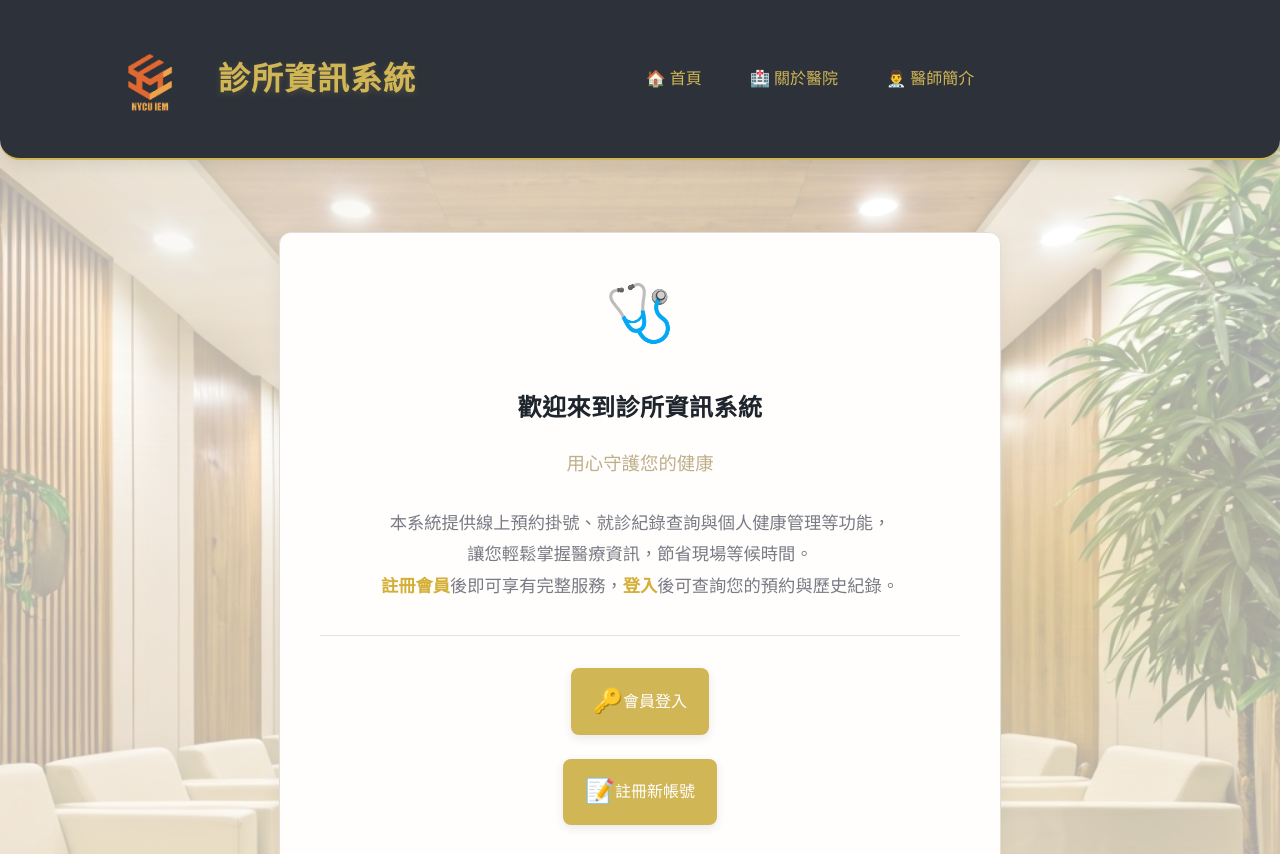
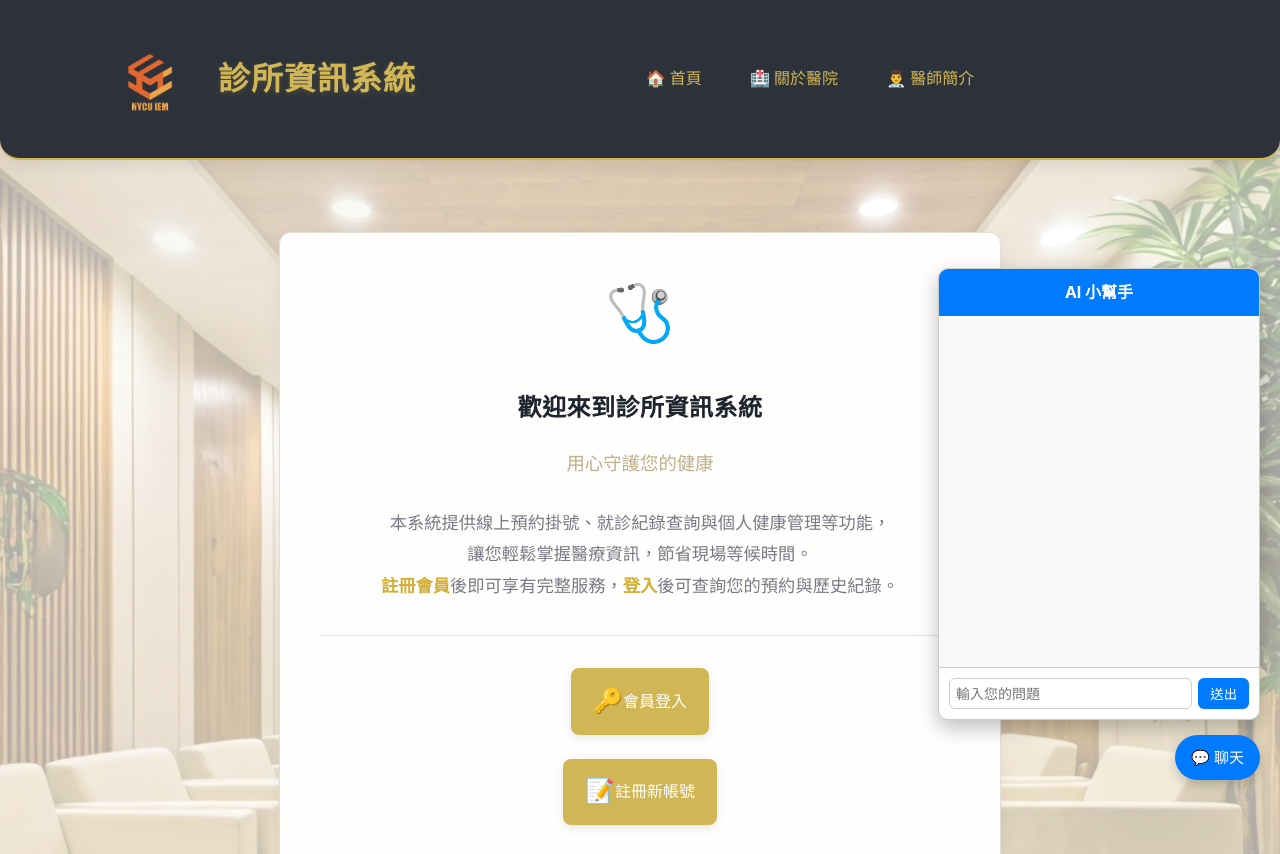
Before and after one commit to royalbear37/clinic, a PHP site: page / in a window 1280 px wide. Shown: the top 854 px of the page. Run offline with PHP 8.4, Linux system fonts and the light colour scheme.

Commit message:
ai機器人

```diff
--- /dev/null
+++ b/ai_assistant/chat_widget.php
@@ -0,0 +1,205 @@
+<!-- ai_assistant/chat_widget.php -->
+<style>
+    .chat-entry {
+        display: flex;
+        align-items: flex-start;
+        gap: 10px;
+        margin-bottom: 12px;
+    }
+
+    .chat-entry img {
+        width: 32px;
+        height: 32px;
+        border-radius: 9999px;
+    }
+
+    .chat-content {
+        display: flex;
+        flex-direction: column;
+        gap: 4px;
+        max-width: 260px;
+    }
+
+    .chat-header {
+        display: flex;
+        align-items: center;
+        gap: 6px;
+        font-size: 12px;
+        color: #555;
+    }
+
+    .chat-bubble {
+        padding: 8px 12px;
+        background-color: #f1f1f1;
+        border-radius: 15px;
+        border-top-left-radius: 0;
+        font-size: 14px;
+    }
+
+    .chat-user {
+        align-self: flex-end;
+        flex-direction: row-reverse;
+    }
+
+    .chat-user .chat-bubble {
+        background-color: #007bff;
+        color: white;
+        border-top-right-radius: 0;
+        border-top-left-radius: 15px;
+    }
+
+    #chat-btn {
+        position: fixed;
+        bottom: 20px;
+        right: 20px;
+        background: #007bff;
+        color: white;
+        padding: 10px 16px;
+        font-size: 15px;
+        border-radius: 999px;
+        cursor: pointer;
+        z-index: 9999;
+        box-shadow: 0 4px 12px rgba(0, 0, 0, 0.2);
+    }
+
+    #chat-box {
+        display: none;
+        position: fixed;
+        bottom: 80px;
+        right: 20px;
+        width: 320px;
+        height: 450px;
+        background: white;
+        border: 1px solid #ccc;
+        border-radius: 10px;
+        box-shadow: 0 8px 20px rgba(0, 0, 0, 0.25);
+        z-index: 9998;
+        display: flex;
+        flex-direction: column;
+        overflow: hidden;
+    }
+
+    #chat-box .header {
+        background: #007bff;
+        color: white;
+        padding: 10px;
+        text-align: center;
+        font-weight: bold;
+    }
+
+    #chat-log {
+        flex: 1;
+        overflow-y: auto;
+        padding: 10px;
+        background-color: #f9f9f9;
+    }
+
+    .input-row {
+        display: flex;
+        padding: 10px;
+        border-top: 1px solid #ccc;
+        gap: 6px;
+    }
+
+    #chat-box input[type="text"] {
+        flex: 1;
+        border: 1px solid #ccc;
+        padding: 6px;
+        border-radius: 6px;
+        font-size: 14px;
+    }
+
+    #chat-box button {
+        background: #007bff;
+        color: white;
+        border: none;
+        padding: 6px 12px;
+        border-radius: 6px;
+        cursor: pointer;
+    }
+
+    #chat-box button:hover {
+        background: #0056b3;
+    }
+</style>
+
+<div id="chat-btn">💬 聊天</div>
+<div id="chat-box">
+    <div class="header">AI 小幫手</div>
+    <div id="chat-log"></div>
+    <div class="input-row">
+        <input type="text" id="user-input" placeholder="輸入您的問題">
+
+
+        <button onclick="sendMessage()">送出</button>
+    </div>
+</div>
+
+<script>
+    document.getElementById("chat-btn").onclick = function() {
+        const box = document.getElementById("chat-box");
+        box.style.display = box.style.display === "none" ? "flex" : "none";
+    };
+
+    function appendMessage(content, name, avatar, time, isUser = false) {
+        const container = document.createElement("div");
+        container.className = "chat-entry" + (isUser ? " chat-user" : "");
+
+        const img = document.createElement("img");
+        img.src = avatar;
+        img.alt = name;
+
+        const contentBox = document.createElement("div");
+        contentBox.className = "chat-content";
+
+        const header = document.createElement("div");
+        header.className = "chat-header";
+        header.innerHTML = `<strong>${name}</strong><span>${time}</span>`;
+
+        const bubble = document.createElement("div");
+        bubble.className = "chat-bubble";
+        bubble.innerHTML = content;
+
+        contentBox.appendChild(header);
+        contentBox.appendChild(bubble);
+
+        container.appendChild(img);
+        container.appendChild(contentBox);
+
+        document.getElementById("chat-log").appendChild(container);
+        document.getElementById("chat-log").scrollTop = document.getElementById("chat-log").scrollHeight;
+    }
+
+    function sendMessage() {
+        const input = document.getElementById("user-input");
+        const msg = input.value.trim();
+        if (!msg) return;
+
+        const now = new Date().toLocaleTimeString([], {
+            hour: '2-digit',
+            minute: '2-digit'
+        });
+        appendMessage(msg, "你", "/clinic/ai_assistant/assets/user.png", now, true);
+
+        fetch("/clinic/ai_assistant/chat_api.php", {
+                method: "POST",
+                headers: {
+                    "Content-Type": "application/json"
+                },
+                body: JSON.stringify({
+                    message: msg
+                })
+            })
+            .then(res => res.json())
+            .then(data => {
+                const replyText = data.reply || "(⚠️ 無回應)";
+                appendMessage(replyText.replace(/\n/g, '<br>'), "AI 小幫手", "/clinic/ai_assistant/assets/ai.png", now, false);
+            })
+            .catch(err => {
+                console.error("❌ 錯誤：", err);
+                appendMessage("無法取得回應，請稍後再試。", "AI 小幫手", "/clinic/ai_assistant/assets/ai.png", now, false);
+            });
+
+        input.value = "";
+    }
+</script>
--- a/index.php
+++ b/index.php
@@ -1,5 +1,5 @@
 <?php include("header.php"); ?>
-
+<?php include("ai_assistant/chat_widget.php"); ?>
 <div class="dashboard" style="text-align:center;">
 
     <div style="font-size:3.5em; margin-bottom:0.5em;">🩺</div>
--- /dev/null
+++ b/test_ssl.php
@@ -0,0 +1,6 @@
+<?php
+echo "cainfo 設定為：<br>" . ini_get("curl.cainfo") . "<br>";
+
+echo file_exists(ini_get("curl.cainfo"))
+    ? "✅ 憑證檔存在，可使用"
+    : "❌ 憑證檔不存在或路徑錯誤";
```
Also changed, not shown: ai_assistant/chat_api.php (added, +42 -0 lines), ai_assistant/assets/ai.png (added), ai_assistant/assets/user.png (added), 1 other file.
